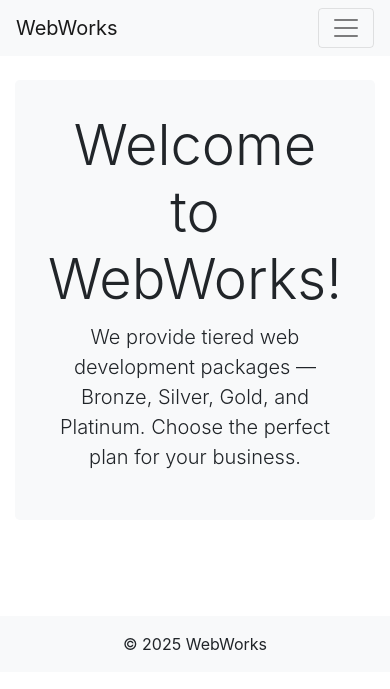
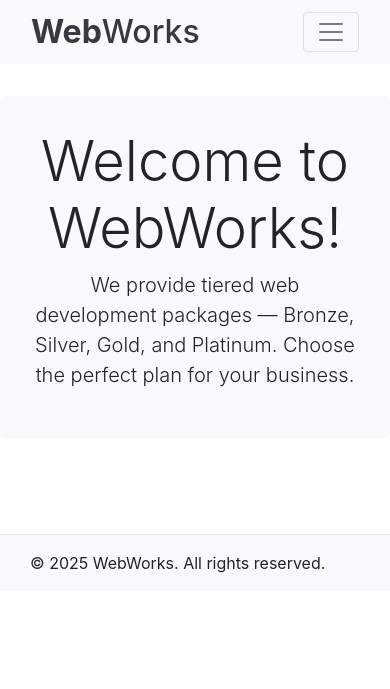
Before and after one commit to markh55/PP4-ecommerce, a Django app: template home/templates/home/index.html in a window 390 px wide. Shown: the top 689 px of the page. Run offline with Django 3.2, Linux system fonts and the light colour scheme; the template is opened without the code that fills it, so the values that code supplies are empty; parts of the project's set-up code (start-up, migrations or seed data) failed here and were passed over; some libraries are stand-ins or nearby versions.

Commit message:
Updated base.html & added responsive navbar with mobile hamburger menu

```diff
--- a/templates/core/base.html
+++ b/templates/core/base.html
@@ -2,35 +2,59 @@
 
 <!doctype html>
 <html lang="en">
+
 <head>
   {% block meta %}
+    <meta http-equiv="X-UA-Compatible" content="ie=edge">
     <meta charset="utf-8">
     <meta name="viewport" content="width=device-width, initial-scale=1, shrink-to-fit=no">
   {% endblock %}
 
-  <title>WebWorks {% block extra_title %}{% endblock %}</title>
+  {% block extra_meta %}{% endblock %}
 
   {% block corecss %}
-    <link rel="stylesheet" href="https://stackpath.bootstrapcdn.com/bootstrap/4.4.1/css/bootstrap.min.css">
+    <link rel="stylesheet" href="https://stackpath.bootstrapcdn.com/bootstrap/4.4.1/css/bootstrap.min.css"
+      integrity="sha384-Vkoo8x4CGsO3+Hhxv8T/Q5PaXtkKtu6ug5TOeNV6gBiFeWPGFN9MuhOf23Q9Ifjh" crossorigin="anonymous">
     <link rel="stylesheet" href="https://fonts.googleapis.com/css?family=Lato&display=swap">
     <link rel="stylesheet" href="{% static 'css/base.css' %}">
   {% endblock %}
 
   {% block extra_css %}{% endblock %}
+
+  {% block corejs %}
+    <script src="https://cdn.jsdelivr.net/npm/jquery@3.5.1/dist/jquery.min.js"
+      integrity="sha256-9/aliU8dGd2tb6OSsuzixeV4y/faTqgFtohetphbbj0=" crossorigin="anonymous"></script>
+    <script src="https://cdn.jsdelivr.net/npm/popper.js@1.16.0/dist/umd/popper.min.js"
+      integrity="sha384-Q6E9RHvbIyZFJoft+2mJbHaEWldlvI9IOYy5n3zV9zzTtmI3UksdQRVvoxMfooAo"
+      crossorigin="anonymous"></script>
+    <script src="https://stackpath.bootstrapcdn.com/bootstrap/4.4.1/js/bootstrap.min.js"
+      integrity="sha384-wfSDF2E50Y2D1uUdj0O3uMBJnjuUD4Ih7YwaYd1iqfktj0Uod8GCExl3Og8ifwB6"
+      crossorigin="anonymous"></script>
+  {% endblock %}
+
+  {% block extra_js %}{% endblock %}
+
+  <title>WebWorks {% block extra_title %}{% endblock %}</title>
 </head>
+
 <body>
-  <!-- Navbar -->
+  <!-- Header -->
+  <header class="container-fluid fixed-top bg-light">
     <nav class="navbar navbar-expand-lg navbar-light bg-light">
-    <a class="navbar-brand" href="{% url 'index' %}">WebWorks</a>
-    <button class="navbar-toggler" type="button" data-toggle="collapse" data-target="#main-nav">
+      <!-- Logo -->
+      <a href="{% url 'index' %}" class="navbar-brand">
+        <h2 class="logo-font text-dark my-0"><strong>Web</strong>Works</h2>
+      </a>
+
+      <!-- Toggler / Hamburger -->
+      <button class="navbar-toggler" type="button" data-toggle="collapse" data-target="#navbarContent"
+        aria-controls="navbarContent" aria-expanded="false" aria-label="Toggle navigation">
         <span class="navbar-toggler-icon"></span>
       </button>
 
-    <div class="collapse navbar-collapse" id="main-nav">
-      <ul class="navbar-nav ml-auto">
-        <li class="nav-item">
-          <a class="nav-link" href="{% url 'index' %}">Home</a>
-        </li>
+      <!-- Collapsible Nav -->
+      <div class="collapse navbar-collapse justify-content-end" id="navbarContent">
+        <ul class="navbar-nav">
           <li class="nav-item">
             <a class="nav-link" href="{% url 'packages:package_list' %}">Packages</a>
           </li>
@@ -49,37 +73,46 @@
         </ul>
       </div>
     </nav>
+  </header>
 
   <!-- Messages -->
-  <div class="container mt-3">
   {% if messages %}
+    <div class="message-container">
       {% for message in messages %}
-        <div class="alert alert-{{ message.tags }} alert-dismissible fade show" role="alert">
+        <div class="alert alert-{{ message.tags }} alert-dismissible fade show mt-3" role="alert">
           {{ message }}
           <button type="button" class="close" data-dismiss="alert" aria-label="Close">
             <span aria-hidden="true">&times;</span>
           </button>
         </div>
       {% endfor %}
+    </div>
   {% endif %}
-  </div>
 
   <!-- Page Content -->
-  <main class="container my-4">
+  <main class="pt-5 mt-5">
+    {% block page_header %}{% endblock %}
     {% block content %}{% endblock %}
   </main>
 
-  <!-- Footer -->
-  <footer class="bg-light text-center py-3">
-    <p class="mb-0">&copy; 2025 WebWorks</p>
+  <!-- Footer (default content; override in child templates if needed) -->
+  <footer class="container-fluid bg-light border-top mt-5">
+    <div class="container py-3">
+      <div class="row">
+        <div class="col-md-6">
+          <p class="mb-0">&copy; {% now "Y" %} WebWorks. All rights reserved.</p>
+        </div>
+        <div class="col-md-6 text-md-right">
+          <ul class="list-inline mb-0">
+          </ul>
+        </div>
+      </div>
+    </div>
+
+    {% block footer %}{% endblock %}
   </footer>
 
-  {% block corejs %}
-    <script src="https://cdn.jsdelivr.net/npm/jquery@3.5.1/dist/jquery.min.js"></script>
-    <script src="https://cdn.jsdelivr.net/npm/popper.js@1.16.0/dist/umd/popper.min.js"></script>
-    <script src="https://stackpath.bootstrapcdn.com/bootstrap/4.4.1/js/bootstrap.min.js"></script>
-  {% endblock %}
+  {% block postloadjs %}{% endblock %}
+</body>
 
-  {% block extra_js %}{% endblock %}
-</body>
 </html>
```
Lines whose indentation alone changed are shown as unchanged.
